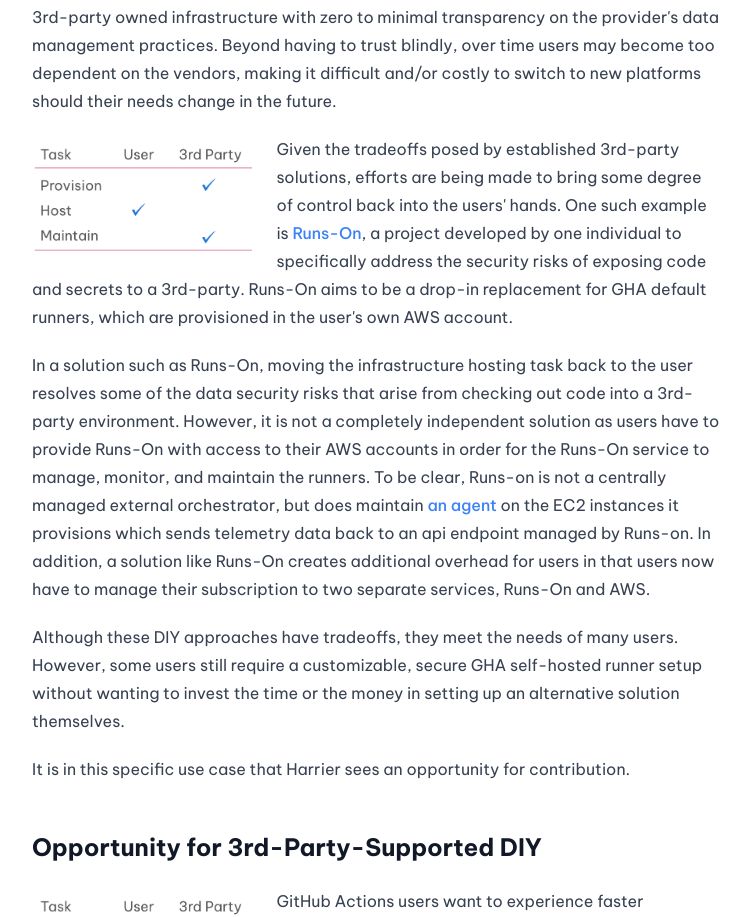
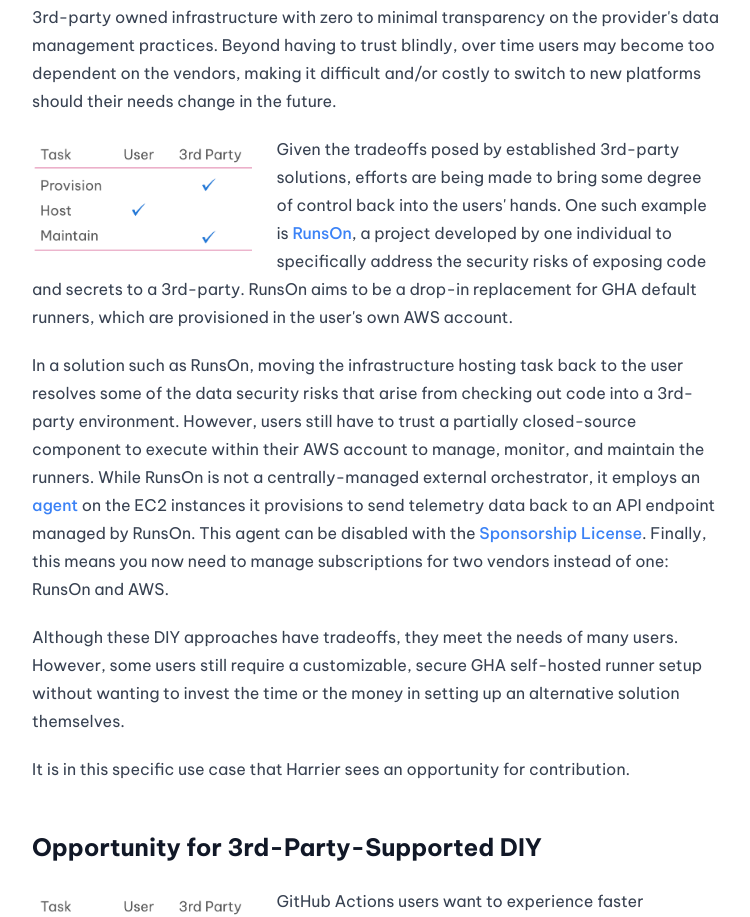
Before and after one commit to harrier-gha-runner/harrier-gha-runner.github.io, a React (Vite) app: page /#/case-study/problem-domain in a window 1280 px wide. Shown: the part 10164-11081 px from the top of the page, without its empty margins (131-881 px from the left). Built offline with nearby package versions, Linux system fonts and the light colour scheme; a web font is replaced by a local one.

Commit message:
fix: integrate feedback from RunsOn creator Cyril re: product characterization.
Co-authored-by: Jesse Kercheval <jessekerch@users.noreply.github.com>
Co-authored-by: Shane Ziegler <shaneziegler@users.noreply.github.com>
Co-authored-by: Wook Kim <wook2000@users.noreply.github.com>

```diff
--- a/src/components/pages/case-study/ProblemDomain.tsx
+++ b/src/components/pages/case-study/ProblemDomain.tsx
@@ -655,30 +655,33 @@ export const ProblemDomain = () => {
             Given the tradeoffs posed by established 3rd-party solutions,
             efforts are being made to bring some degree of control back into the
             users' hands. One such example is{" "}
-            <ExternalLink href="https://runs-on.com/" children="Runs-On" />, a
+            <ExternalLink href="https://runs-on.com/" children="RunsOn" />, a
             project developed by one individual to specifically address the
-            security risks of exposing code and secrets to a 3rd-party. Runs-On
+            security risks of exposing code and secrets to a 3rd-party. RunsOn
             aims to be a drop-in replacement for GHA default runners, which are
             provisioned in the user's own AWS account.
           </p>
         </div>
         <p>
-          In a solution such as Runs-On, moving the infrastructure hosting task
+          In a solution such as RunsOn, moving the infrastructure hosting task
           back to the user resolves some of the data security risks that arise
-          from checking out code into a 3rd-party environment. However, it is
-          not a completely independent solution as users have to provide Runs-On
-          with access to their AWS accounts in order for the Runs-On service to
-          manage, monitor, and maintain the runners. To be clear, Runs-on is not
-          a centrally managed external orchestrator, but does maintain{" "}
+          from checking out code into a 3rd-party environment. However, users
+          still have to trust a partially closed-source component to execute
+          within their AWS account to manage, monitor, and maintain the runners.
+          While RunsOn is not a centrally-managed external orchestrator, it
+          employs an{" "}
           <ExternalLink
             href="https://runs-on.com/security/#runson-agent-ec2-instance"
-            children="an agent"
+            children="agent"
           />{" "}
-          on the EC2 instances it provisions which sends telemetry data back to
-          an api endpoint managed by Runs-on. In addition, a solution like
-          Runs-On creates additional overhead for users in that users now have
-          to manage their subscription to two separate services, Runs-On and
-          AWS.
+          on the EC2 instances it provisions to send telemetry data back to an
+          API endpoint managed by RunsOn. This agent can be disabled with the{" "}
+          <ExternalLink
+            href="https://runs-on.com/pricing/"
+            children="Sponsorship License"
+          />
+          . Finally, this means you now need to manage subscriptions for two
+          vendors instead of one: RunsOn and AWS.
         </p>
         <p>
           Although these DIY approaches have tradeoffs, they meet the needs of
```
